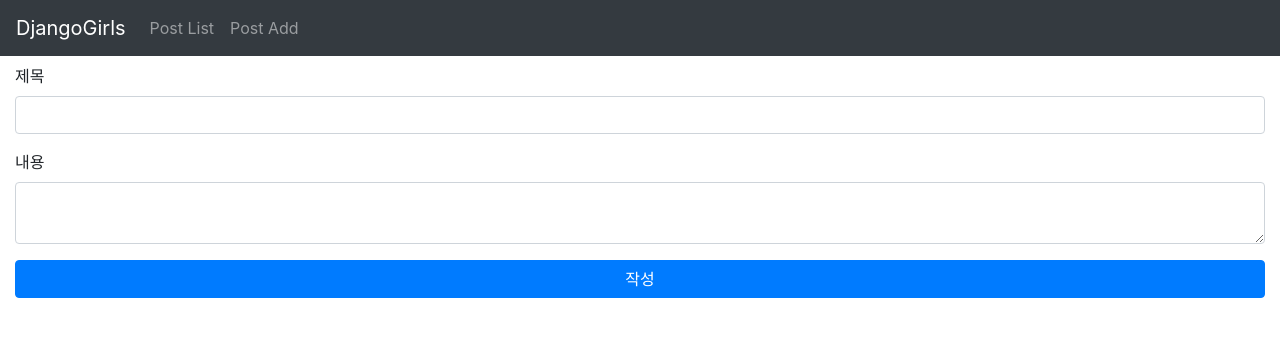
After one commit to jin9173/djangogirls, a Django app: page /post-add/ in a window 1280 px wide. The commit adds this page. Shown: the top 337 px of the page. Run offline with Django 3.2, Linux system fonts and the light colour scheme; some libraries are stand-ins or nearby versions.

Commit message:
post_add view, url, template연결 및 Bootstrap스타일 구현

```diff
--- a/blog/views.py
+++ b/blog/views.py
@@ -26,3 +26,15 @@ def post_detail(request, pk):
         'post': post,
     }
     return render(request, 'post_detail.html', context)
+
+
+def post_add(request):
+    # URL:      /posts/add
+    # View:     이 함수
+    # Template: post_add.html
+    #   form태그 내부에
+    #       input한개, textarea한개, button[type=submit]한개
+
+    # base.html의 nav안에 /posts/add/로의 링크 하나 추가
+    #   링크 텍스트: Post Add
+    return render(request, 'post_add.html')
--- a/config/urls.py
+++ b/config/urls.py
@@ -16,11 +16,12 @@ Including another URLconf
 from django.contrib import admin
 from django.urls import path
 
-from blog.views import post_list, post_detail
+from blog.views import post_list, post_detail, post_add
 
 urlpatterns = [
     path('admin/', admin.site.urls),
     # post-list라는 URL에 온 요청은 blog.views.post_list함수가 처리한다.
     path('posts/', post_list, name='url-name-post-list'),
     path('post-detail/<int:pk>/', post_detail, name='url-name-post-detail'),
+    path('post-add/', post_add, name='url-name-post-add'),
 ]
--- a/templates/base.html
+++ b/templates/base.html
@@ -20,6 +20,11 @@
                     <!-- 이 링크를 클릭하면 /post-list/로 가도록 함 -->
                     <a href="{% url 'url-name-post-list' %}" class="nav-link">Post List</a>
                 </li>
+                <li class="nav-item">
+                    <!-- 이 링크를 클릭하면 /post-list/로 가도록 함 -->
+                    <a href="{% url 'url-name-post-add' %}" class="nav-link">Post Add</a>
+                </li>
+
             </ul>
         </div>
     </nav>
--- /dev/null
+++ b/templates/post_add.html
@@ -0,0 +1,16 @@
+{%  extends 'base.html' %}
+
+{% block content %}
+    <div>
+        <form action="">
+            <div class="form-group">
+                <label for="">제목</label><input type="text" class="form-control">
+            </div>
+            <div class="form-group">
+                <label for="">내용</label>
+                <textarea name="" id="" class="form-control"></textarea>
+            </div>
+            <button type="submit" class="btn btn-primary btn-block">작성</button>
+        </form>
+    </div>
+{% endblock %}
```
Lines whose indentation alone changed are shown as unchanged.
